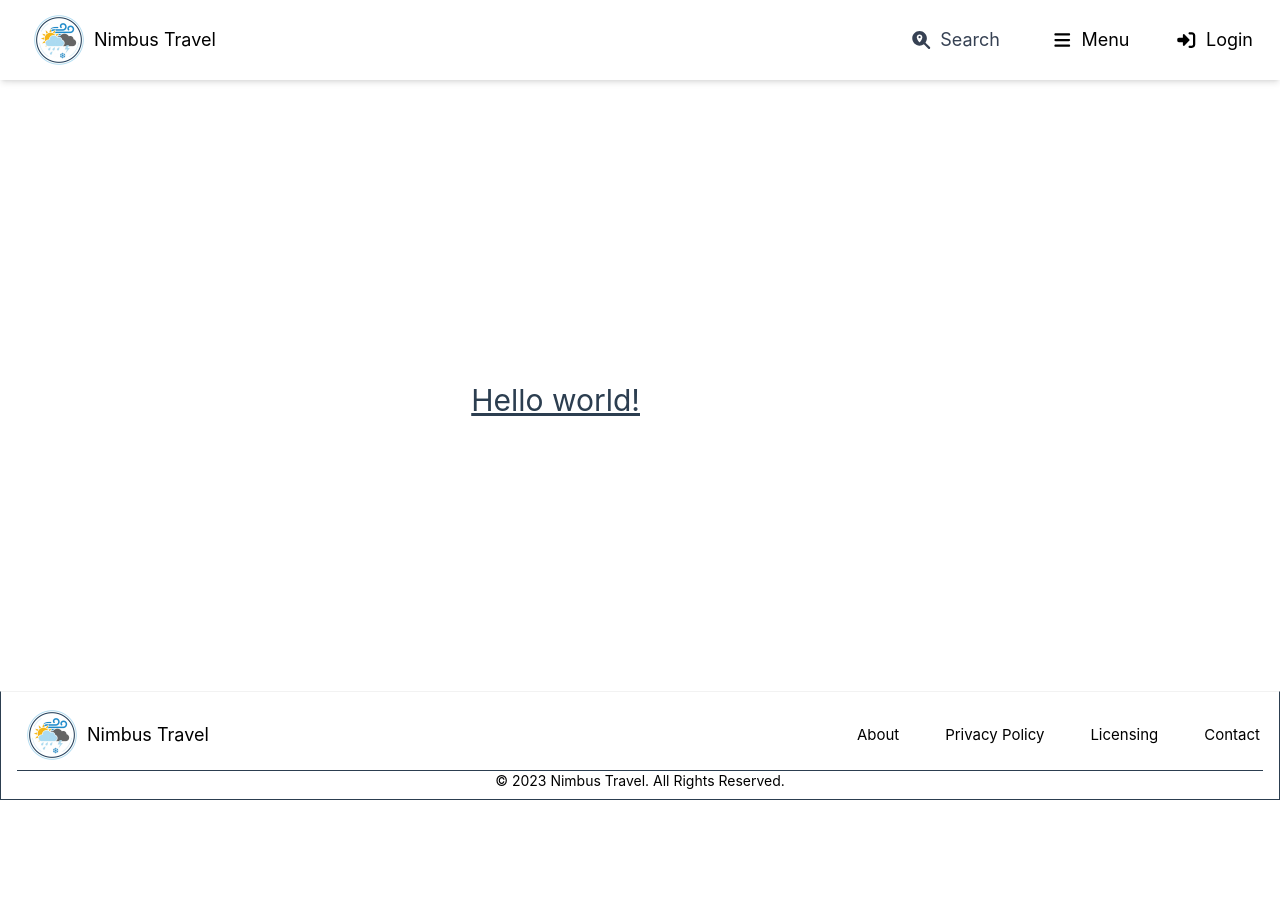
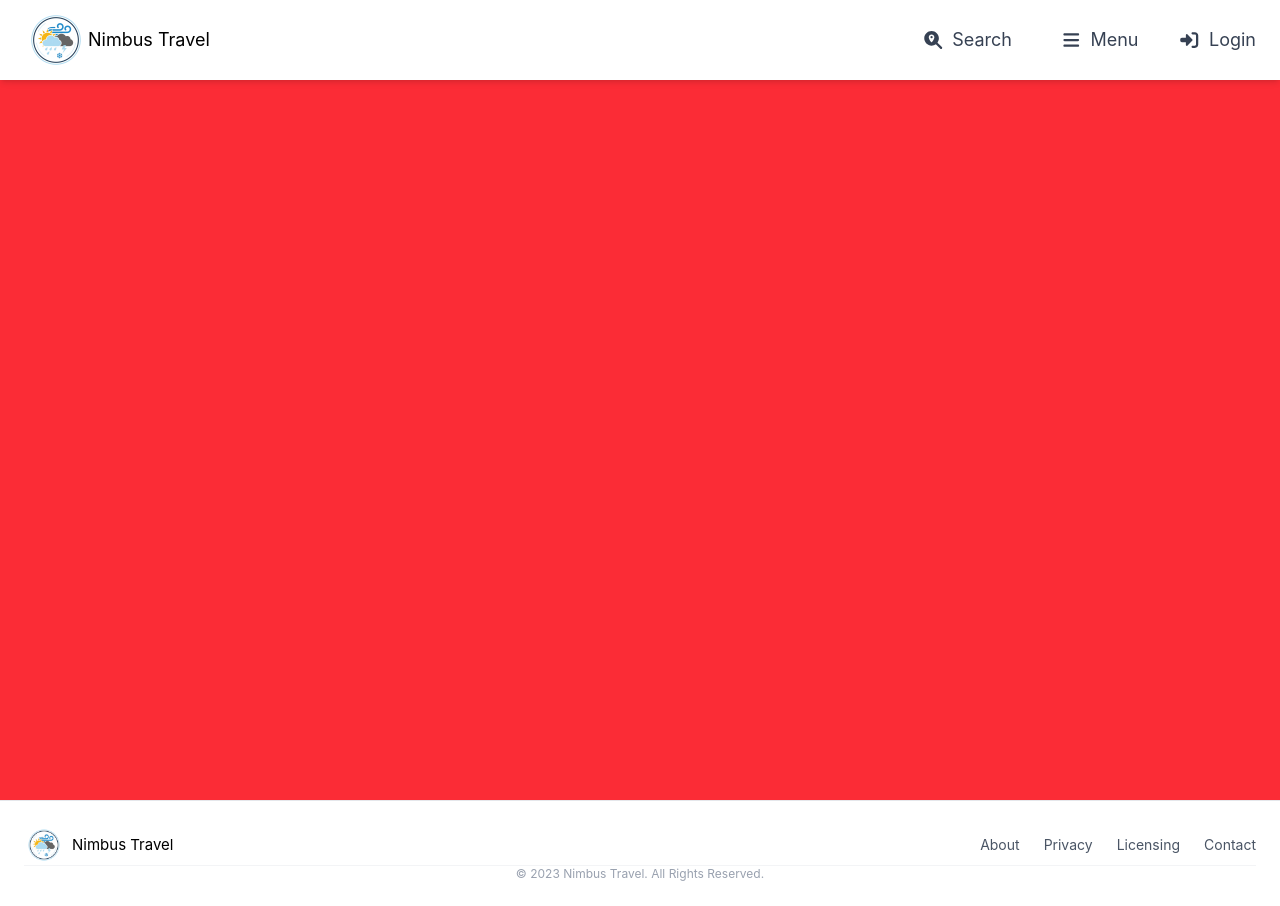
Before and after one commit to xzidx/Weather-App, a Vue app: page / in a window 1280 px wide. Before the commit the page ends 800 px from the top, so only its background shows below. Built offline with nearby package versions, Linux system fonts and the light colour scheme.

Commit message:
fixed feat/header/footer

```diff
--- a/package.json
+++ b/package.json
@@ -14,6 +14,8 @@
     "@fortawesome/free-solid-svg-icons": "^7.1.0",
     "@fortawesome/vue-fontawesome": "^3.1.3",
     "@tailwindcss/vite": "^4.1.18",
+    "@vue-leaflet/vue-leaflet": "^0.10.1",
+    "leaflet": "^1.9.4",
     "vue": "^3.5.26",
     "vue-router": "^4.6.4"
   },
--- a/src/App.vue
+++ b/src/App.vue
@@ -1,10 +1,20 @@
+<template>
+  <div class="flex flex-col min-h-screen bg-[#121212]">
+
+
+    <Header />
+
+      <main class="flex-grow">
+      <router-view />
+    </main>
+
+
+    <Footer />
+
+  </div>
+</template>
+
 <script setup>
 import Header from './components/Header.vue'
 import Footer from './components/Footer.vue'
 </script>
-
-<template>
-  <Header />
-  <router-view />
-  <Footer />
-</template>
--- a/src/assets/main.css
+++ b/src/assets/main.css
@@ -1,41 +1,4 @@
 
 @import "tailwindcss";
 @import './base.css';
-
-
-#app {
-  max-width: 1280px;
-  margin: 0 auto;
-  padding: 2rem;
-  font-weight: normal;
-}
-
-a,
-.green {
-  text-decoration: none;
-  color: rgb(0, 0, 0);
-  transition: 0.4s;
-  padding: 3px;
-}
-
-@media (hover: hover) {
-  a:hover {
-    /* color: hsla(192, 100%, 50%, 0.2); */
-    color: aqua;
-    text-decoration: underline;
-  }
-}
-
-@media (min-width: 1024px) {
-  body {
-    display: flex;
-    place-items: center;
-
-  }
-
-  #app {
-    display: grid;
-    grid-template-columns: 1fr 1fr;
-    padding: 0 2rem;
-  }
-}
+@import "leaflet/dist/leaflet.css";
--- a/src/components/Footer.vue
+++ b/src/components/Footer.vue
@@ -1,53 +1,25 @@
-<template>
-  <footer class="absolute bottom-0 left-0 w-full bg-white rounded-base shadow-xs border border-default m-4">
-    <div class="w-full max-w-screen-full mx-auto p-4 md:py-2">
-      <div class="sm:flex sm:items-center sm:justify-between">
-
-        <!-- Logo (just text/logo, no external link) -->
-        <div class="flex items-center mb-4 sm:mb-0 space-x-3 rtl:space-x-reverse">
-          <RouterLink to="/">
-          <img
-            src="@/assets/weather-logo.png"
-            alt="Weather Logo"
-            class="h-16 w-auto transition-transform duration-300 hover:scale-105"
-          />
-        </RouterLink>
-          <span class="text-heading self-center text-lg font-semibold whitespace-nowrap text-black ">Nimbus Travel</span>
-        </div>
-
-        <!-- Internal links -->
-        <ul class="flex flex-wrap items-center mb-6 text-sd font-medium text-body sm:mb-0 gap-10">
-          <li>
-            <RouterLink to="/about" class="hover:underline me-4 md:me-6">About</RouterLink>
-          </li>
-          <li>
-            <RouterLink to="/privacy-policy" class="hover:underline me-4 md:me-6">Privacy Policy</RouterLink>
-          </li>
-          <li>
-            <RouterLink to="/licensing" class="hover:underline me-4 md:me-6">Licensing</RouterLink>
-          </li>
-          <li>
-            <RouterLink to="/contact" class="hover:underline">Contact</RouterLink>
-          </li>
-        </ul>
-      </div>
-
-      <hr class="my-6 border-default sm:mx-auto lg:my-8" />
-
-      <!-- Copyright -->
-      <span class="block text-sm text-body text-black sm:text-center">
-        © 2023 Nimbus Travel. All Rights Reserved.
-      </span>
-    </div>
-  </footer>
-</template>
-
 <script setup>
 import { RouterLink } from 'vue-router'
 </script>
 
-<style scoped>
-footer {
-  border-top: 1px solid rgba(0, 0, 0, 0.05);
-}
-</style>
+<template>
+  <footer class="w-full bg-white border-t border-gray-200 mt-auto">
+    <div class="max-w-screen-2xl mx-auto p-6">
+      <div class="flex flex-col md:flex-row justify-between items-center gap-4">
+        <div class="flex items-center gap-2">
+          <img src="@/assets/weather-logo.png" alt="Logo" class="h-10 w-auto" />
+          <span class="font-bold text-black">Nimbus Travel</span>
+        </div>
+
+        <ul class="flex gap-6 text-sm font-medium text-gray-600">
+          <li><RouterLink to="/about" class="hover:underline">About</RouterLink></li>
+          <li><RouterLink to="/privacy-policy" class="hover:underline">Privacy</RouterLink></li>
+          <li><RouterLink to="/licensing" class="hover:underline">Licensing</RouterLink></li>
+          <li><RouterLink to="/contact" class="hover:underline">Contact</RouterLink></li>
+        </ul>
+      </div>
+      <hr class="my-4 border-gray-100" />
+      <p class="text-center text-xs text-gray-400">© 2023 Nimbus Travel. All Rights Reserved.</p>
+    </div>
+  </footer>
+</template>
--- a/src/components/Header.vue
+++ b/src/components/Header.vue
@@ -75,7 +75,7 @@ function toggleSearch() {
             <li>
               <RouterLink
                 to="/menu"
-              class="flex items-center gap-2 hover:text-blue-600"
+                class="flex items-center gap-2 hover:text-[aqua]"
               >
                 <FontAwesomeIcon icon="fa-solid fa-bars" />
                 <span>Menu</span>
@@ -86,7 +86,7 @@ function toggleSearch() {
             <li>
               <RouterLink
                 to="/login"
-              class="flex items-center gap-2 hover:text-blue-600"
+                class="flex items-center gap-2 hover:text-[aqua]"
               >
                 <FontAwesomeIcon icon="fa-solid fa-right-to-bracket" />
                 <span>Login</span>
--- a/src/views/ContactView.vue
+++ b/src/views/ContactView.vue
@@ -0,0 +1 @@
+<template>2</template>
--- a/src/views/HomeView.vue
+++ b/src/views/HomeView.vue
@@ -1,8 +1,3 @@
-
 <template>
-  <main>
-     <h1 class="text-3xl font-bold underline">
-    Hello world!
-  </h1>
-  </main>
+  <div class="w-full bg-red-500 h-200"></div>
 </template>
```
Also changed, not shown: 1 other file (tests, documents, lock files or other folders). Lines whose indentation alone changed are shown as unchanged.
